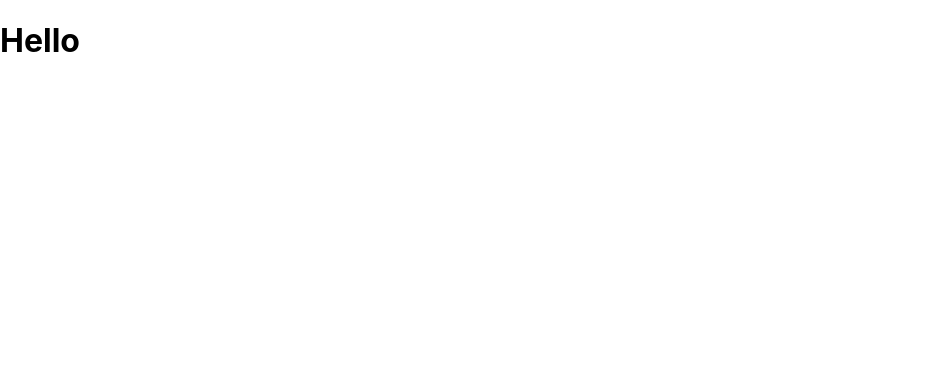
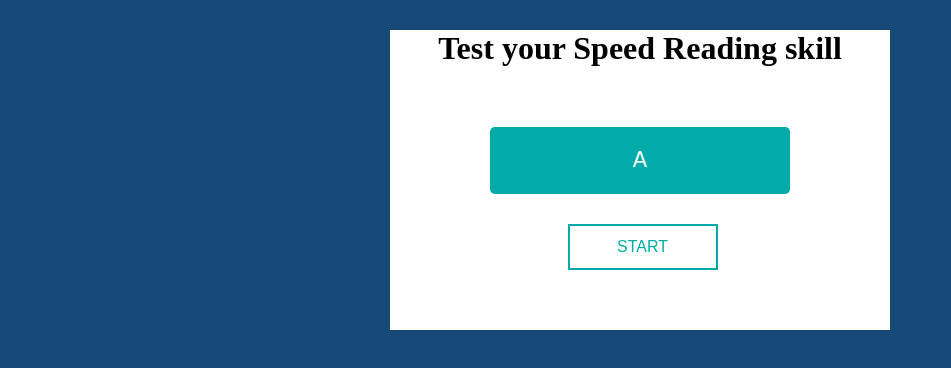
Before and after one commit to svrohith9/speed-reading-app, a React (Create React App) app: page / in a window 1280 px wide. Shown: the top 368 px of the page, without its empty margins (0-951 px from the left). Built offline with nearby package versions, Linux system fonts and the light colour scheme.

Commit message:
basic UI and functionality

```diff
--- /dev/null
+++ b/src/App.css
@@ -0,0 +1,82 @@
+body {
+  background: #174977;
+}
+h1 {
+  text-align: center;
+}
+* {
+  padding: 0px;
+  margin: 0px;
+  box-sizing: border-box;
+}
+
+.main-section {
+  background: transparent;
+  max-width: 500px;
+  width: 90%;
+  height: 500px;
+  margin: 30px auto;
+}
+
+.clock-holder {
+  width: 100%;
+  background: #fff;
+  margin: 30px auto;
+  position: relative;
+}
+
+.word-count {
+  padding: 60px 0px;
+  text-align: center;
+}
+.word-count span {
+  background: #00aba9;
+  color: #fff;
+  display: inline-block;
+  font-family: monospace;
+  font-size: 24px;
+  padding: 20px;
+  border-radius: 5px;
+  width: 300px;
+}
+
+.word-count .word-count-btn {
+  background: #fff;
+  margin-top: 30px;
+  margin-left: 5px;
+  border: none;
+  padding: 12px 20px;
+  font-size: 16px;
+  text-transform: uppercase;
+  width: 150px;
+  transition: background 1s;
+  cursor: pointer;
+}
+.word-count .word-count-btn-red {
+  border: 2px solid #c85454;
+  color: #c85454;
+}
+.word-count .word-count-btn-yel {
+  border: 2px solid #ffc900;
+  color: #ffc900;
+}
+
+.word-count .word-count-btn-gre {
+  border: 2px solid #00aba9;
+  color: #00aba9;
+}
+.word-count .word-count-btn-red:hover {
+  background: #c85454;
+  border: 2px solid #c85454;
+  color: #fff;
+}
+.word-count .word-count-btn-yel:hover {
+  background: #ffc900;
+  border: 2px solid #ffc900;
+  color: #fff;
+}
+.word-count .word-count-btn-gre:hover {
+  background: #00aba9;
+  border: 2px solid #00aba9;
+  color: #fff;
+}
--- a/src/App.js
+++ b/src/App.js
@@ -1,7 +1,65 @@
+import React, { useState } from "react";
+import DisplayComponent from "./Components/DisplayComponent";
+import BtnComponent from "./Components/BtnComponent";
+import "./App.css";
+
 function App() {
+  var sentence = "A quick brown fox ran over the dog";
+  var wordsArray = sentence.split(" ");
+  var index = 0;
+
+  const [word, setWord] = useState({ word: wordsArray[index] });
+  const [interv, setInterv] = useState();
+  const [status, setStatus] = useState(0);
+  // Not started = 0
+  // started = 1
+  // stopped = 2
+
+  const start = () => {
+    run();
+    setStatus(1);
+    setInterv(setInterval(run));
+  };
+
+  const run = () => {
+    if (index > wordsArray.length - 1) {
+      index = 0;
+    }
+
+    return setWord({ word: wordsArray[index++] });
+  };
+
+  const stop = () => {
+    clearInterval(interv);
+    setStatus(2);
+  };
+
+  const reset = () => {
+    clearInterval(interv);
+    setStatus(0);
+    setWord({ word: wordsArray[0] });
+  };
+
+  const resume = () => {
+    start();
+    index++;
+  };
+
   return (
-    <div className="App">
-      <h1>Hello</h1>
+    <div className="main-section">
+      <div className="clock-holder">
+        <h1>Test your Speed Reading skill</h1>
+        <div className="word-count">
+          <DisplayComponent data={word.word} />
+          <BtnComponent
+            status={status}
+            resume={resume}
+            reset={reset}
+            stop={stop}
+            start={start}
+          />
+        </div>
+      </div>
     </div>
   );
 }
--- /dev/null
+++ b/src/Components/BtnComponent.js
@@ -0,0 +1,58 @@
+import React from "react";
+
+function BtnComponent(props) {
+  return (
+    <div>
+      {props.status === 0 ? (
+        <button
+          className="word-count-btn word-count-btn-gre"
+          onClick={props.start}
+        >
+          Start
+        </button>
+      ) : (
+        ""
+      )}
+
+      {props.status === 1 ? (
+        <div>
+          <button
+            className="word-count-btn word-count-btn-red"
+            onClick={props.stop}
+          >
+            Stop
+          </button>
+          <button
+            className="word-count-btn word-count-btn-yel"
+            onClick={props.reset}
+          >
+            Reset
+          </button>
+        </div>
+      ) : (
+        ""
+      )}
+
+      {props.status === 2 ? (
+        <div>
+          <button
+            className="word-count-btn word-count-btn-gre"
+            onClick={props.resume}
+          >
+            Resume
+          </button>
+          <button
+            className="word-count-btn word-count-btn-yel"
+            onClick={props.reset}
+          >
+            Reset
+          </button>
+        </div>
+      ) : (
+        ""
+      )}
+    </div>
+  );
+}
+
+export default BtnComponent;
--- /dev/null
+++ b/src/Components/DisplayComponent.js
@@ -0,0 +1,12 @@
+import React from "react";
+
+function DisplayComponent(props) {
+  // console.log(props.data);
+  return (
+    <div>
+      <span>{props.data}</span>
+    </div>
+  );
+}
+
+export default DisplayComponent;
--- a/src/index.css
+++ /dev/null
@@ -1,13 +0,0 @@
-body {
-  margin: 0;
-  font-family: -apple-system, BlinkMacSystemFont, 'Segoe UI', 'Roboto', 'Oxygen',
-    'Ubuntu', 'Cantarell', 'Fira Sans', 'Droid Sans', 'Helvetica Neue',
-    sans-serif;
-  -webkit-font-smoothing: antialiased;
-  -moz-osx-font-smoothing: grayscale;
-}
-
-code {
-  font-family: source-code-pro, Menlo, Monaco, Consolas, 'Courier New',
-    monospace;
-}
--- a/src/index.js
+++ b/src/index.js
@@ -1,17 +1,6 @@
 import React from 'react';
 import ReactDOM from 'react-dom';
-import './index.css';
 import App from './App';
-import reportWebVitals from './reportWebVitals';
 
-ReactDOM.render(
-  <React.StrictMode>
-    <App />
-  </React.StrictMode>,
-  document.getElementById('root')
-);
 
-// If you want to start measuring performance in your app, pass a function
-// to log results (for example: reportWebVitals(console.log))
-// or send to an analytics endpoint. Learn more: https://bit.ly/CRA-vitals
-reportWebVitals();
+ReactDOM.render(<App />, document.getElementById('root'));
--- a/src/reportWebVitals.js
+++ /dev/null
@@ -1,13 +0,0 @@
-const reportWebVitals = onPerfEntry => {
-  if (onPerfEntry && onPerfEntry instanceof Function) {
-    import('web-vitals').then(({ getCLS, getFID, getFCP, getLCP, getTTFB }) => {
-      getCLS(onPerfEntry);
-      getFID(onPerfEntry);
-      getFCP(onPerfEntry);
-      getLCP(onPerfEntry);
-      getTTFB(onPerfEntry);
-    });
-  }
-};
-
-export default reportWebVitals;
```
